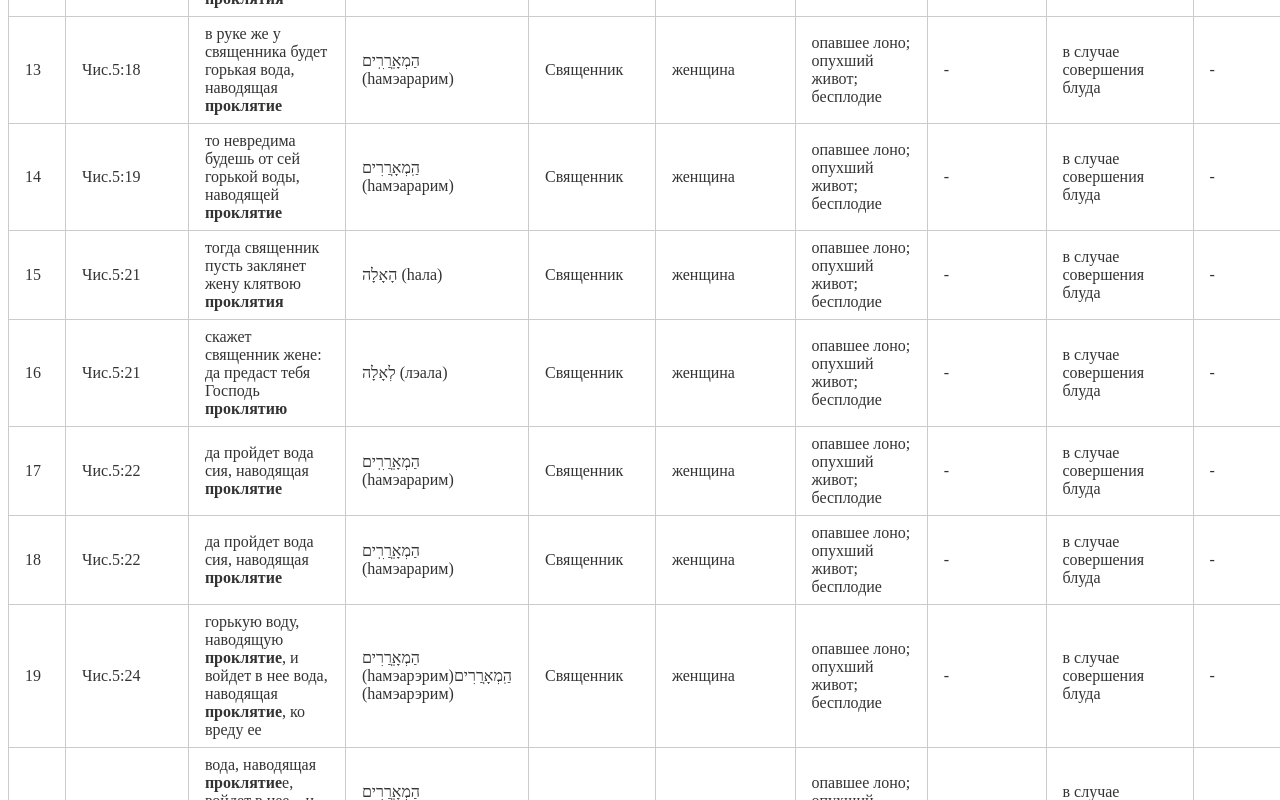
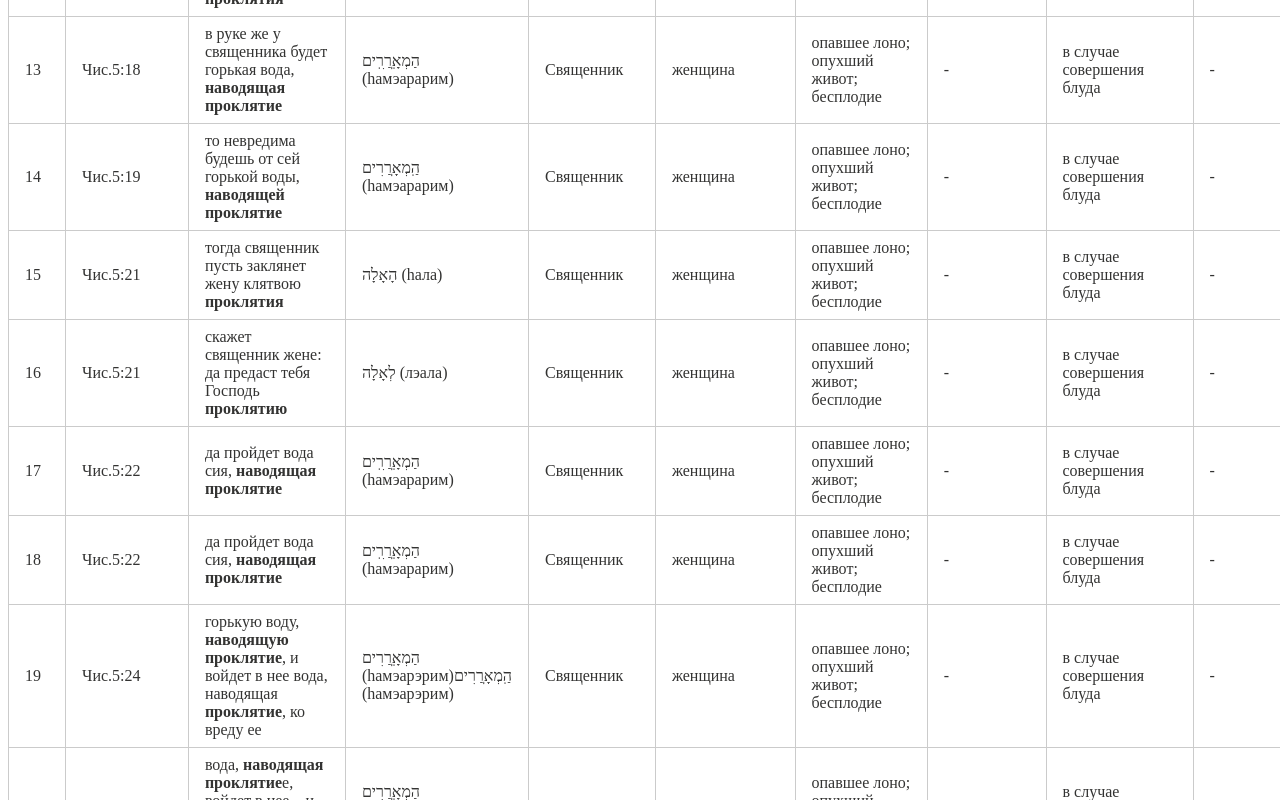
Before and after one commit to kiriathaim/bible, a plain HTML site: page themes/curse.html in a window 1280 px wide. Shown: the part 7580-8380 px from the top of the page. Drawn offline with Linux system fonts and the light colour scheme; a web font is replaced by a local one.

Commit message:
update file

```diff
--- a/themes/curse.html
+++ b/themes/curse.html
@@ -802,7 +802,7 @@
             <tr>
                 <td>13</td>
                 <td>Чис.5:18</td>
-                <td>в руке же у священника будет горькая вода, наводящая <b>проклятие</b></td>
+                <td>в руке же у священника будет горькая вода, <b>наводящая проклятие</b></td>
                 <td> הַמְאָֽרֲרִֽים  (hамэарарим)</td>
                 <td>Священник</td>
                 <td>женщина</td>
@@ -817,7 +817,7 @@
             <tr>
                 <td>14</td>
                 <td>Чис.5:19</td>
-                <td>то невредима будешь от сей горькой воды, наводящей <b>проклятие</b></td>
+                <td>то невредима будешь от сей горькой воды, <b>наводящей проклятие</b></td>
                 <td> הַֽמְאָרֲרִים  (hамэарарим)</td>
                 <td>Священник</td>
                 <td>женщина</td>
@@ -862,7 +862,7 @@
             <tr>
                 <td>17</td>
                 <td>Чис.5:22</td>
-                <td>да пройдет вода сия, наводящая <b>проклятие</b></td>
+                <td>да пройдет вода сия, <b>наводящая проклятие</b></td>
                 <td> הַמְאָֽרֲרִֽים  (hамэарарим)</td>
                 <td>Священник</td>
                 <td>женщина</td>
@@ -877,7 +877,7 @@
             <tr>
                 <td>18</td>
                 <td>Чис.5:22</td>
-                <td>да пройдет вода сия, наводящая <b>проклятие</b></td>
+                <td>да пройдет вода сия, <b>наводящая проклятие</b></td>
                 <td> הַמְאָֽרֲרִֽים  (hамэарарим)</td>
                 <td>Священник</td>
                 <td>женщина</td>
@@ -892,7 +892,7 @@
             <tr>
                 <td>19</td>
                 <td>Чис.5:24</td>
-                <td>горькую воду, наводящую <b>проклятие</b>, и войдет в нее вода, наводящая <b>проклятие</b>, ко вреду ее</td>
+                <td>горькую воду, <b>наводящую проклятие</b>, и войдет в нее вода, наводящая <b>проклятие</b>, ко вреду ее</td>
                 <td> הַמְאָֽרֲרִים  (hамэарэрим)הַֽמְאָרֲרִים    (hамэарэрим)</td>
                 <td>Священник</td>
                 <td>женщина</td>
@@ -907,7 +907,7 @@
             <tr>
                 <td>20</td>
                 <td>Чис.5:27</td>
-                <td>вода, наводящая <b>проклятие</b>е, войдет в нее .. и будет эта жена <b>проклятою</b> в народе своем</td>
+                <td>вода, <b>наводящая проклятие</b>е, войдет в нее .. и будет эта жена <b>проклятою</b> в народе своем</td>
                 <td>הַמְאָֽרֲרִים  (hамэарэрим) לְאָלָה  (лэала)</td>
                 <td>Священник</td>
                 <td>женщина</td>
```
